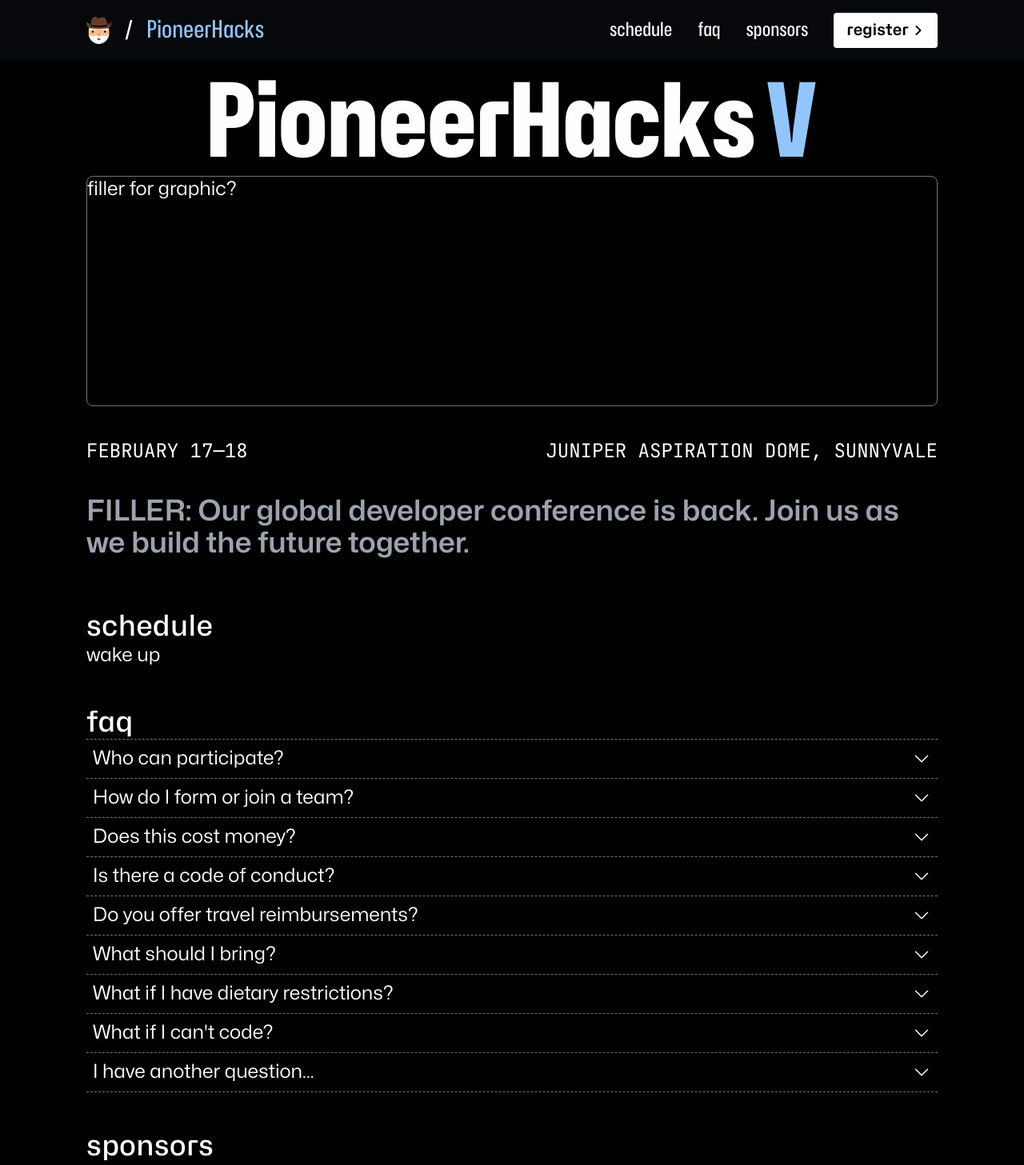
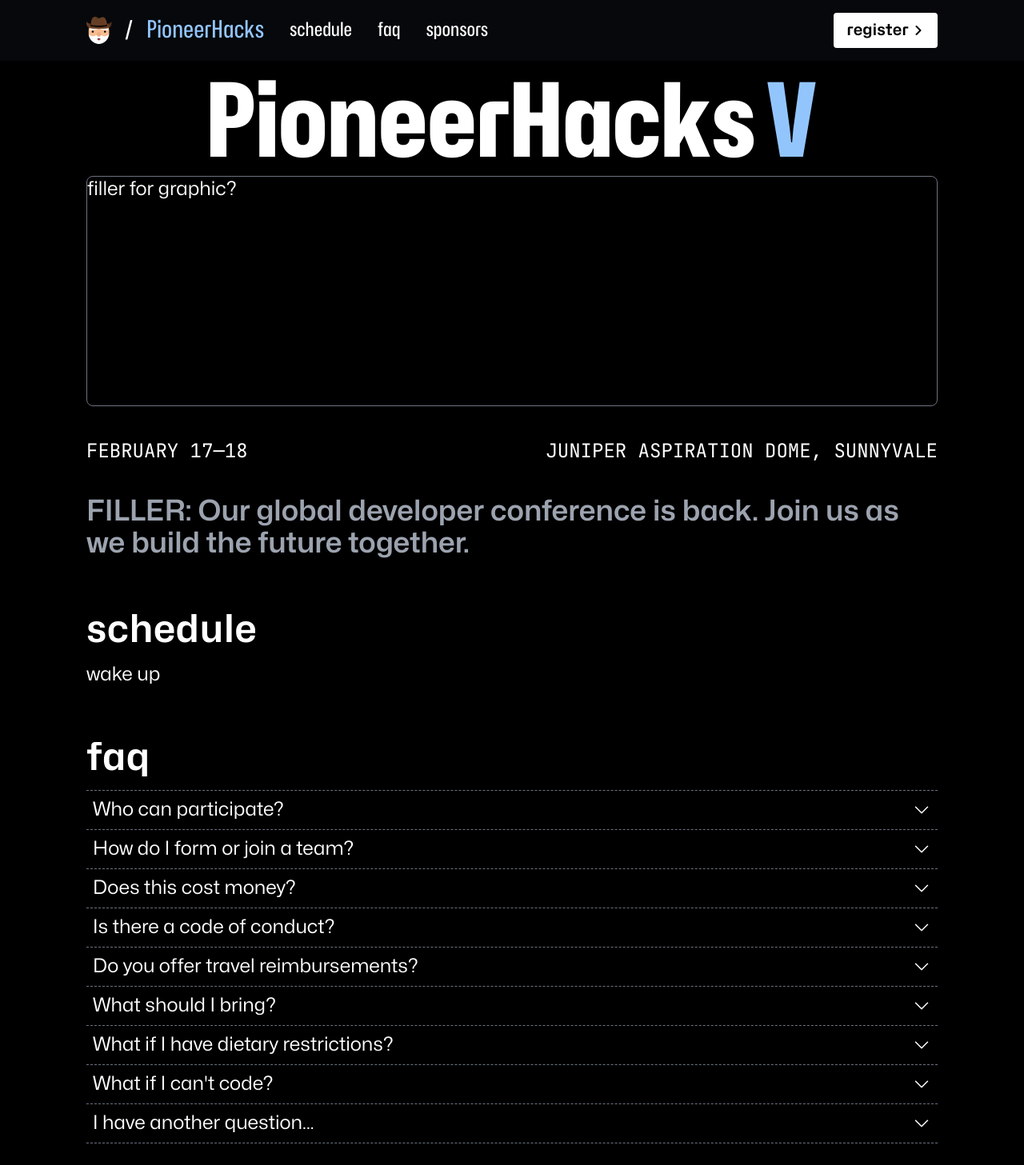
Before and after one commit to tinovationchs/pioneerhacks-website, a SvelteKit app: page / in a window 1280 px wide. Shown: the top 1457 px of the page at 80% size. Built offline with nearby package versions, Linux system fonts and the light colour scheme.

Commit message:
organize things

```diff
--- a/src/app.css
+++ b/src/app.css
@@ -22,7 +22,7 @@
 
 @layer base {
   html {
-    @apply scroll-pt-20 scroll-smooth bg-[#010101] text-[#fffefe] md:scroll-pt-24;
+    @apply scroll-pt-20 scroll-smooth bg-black text-white md:scroll-pt-24;
   }
 }
 
--- a/src/lib/components/Navbar.svelte
+++ b/src/lib/components/Navbar.svelte
@@ -2,18 +2,22 @@
   class="sticky top-0 mb-4 flex w-full flex-row justify-center bg-gray-800 bg-opacity-20 py-4 backdrop-blur-md">
   <div
     class="font-condensed flex w-full max-w-[70rem] flex-row items-center justify-between gap-4 px-7 font-header font-medium">
-    <div class="flex flex-row gap-4 text-2xl sm:gap-8 md:text-3xl">
-      <a href="/" class="flex flex-row items-center gap-4">
+    <div class="flex flex-row gap-4 sm:gap-8">
+      <a href="/" class="flex flex-row items-center gap-4 text-2xl md:text-3xl">
         <img src="/pioneerhead.png" alt="pioneer head" class="w-8" />
         <span>/</span>
         <span class="text-blue-300">PioneerHacks</span>
       </a>
+
+      <div class="flex flex-row items-center gap-8 text-2xl">
+        <a href="#schedule" class="scroll-smooth">schedule</a>
+        <a href="#faq">faq</a>
+        <a href="#sponsors">sponsors</a>
+      </div>
     </div>
 
-    <div class="flex flex-row items-center gap-8 text-2xl">
-      <a href="#schedule" class="scroll-smooth">schedule</a>
-      <a href="#faq">faq</a>
-      <a href="#sponsors">sponsors</a>
+
+
       <a
         href="#register"
         class="font-stretch-normal group relative flex flex-row items-center gap-1 rounded bg-white px-4 py-1 font-header text-lg font-semibold text-black md:py-2 md:text-xl">
@@ -42,6 +46,6 @@
             d="M13.5 4.5L21 12m0 0l-7.5 7.5M21 12H3" />
         </svg>
       </a>
-    </div>
+
   </div>
 </nav>
--- /dev/null
+++ b/src/lib/components/Section.svelte
@@ -0,0 +1,11 @@
+<script lang="ts">
+  export let id: string;
+  export let name: string;
+</script>
+
+
+<div {id}>
+  <h2 class="text font-header text-5xl font-semibold pb-4">{name}</h2>
+
+  <slot/>
+</div>
--- a/src/routes/+page.svelte
+++ b/src/routes/+page.svelte
@@ -1,29 +1,27 @@
 <script lang="ts">
   import FaqSection from "$lib/components/FaqSection.svelte";
   import Header from "$lib/components/Header.svelte";
+  import Section from "$lib/components/Section.svelte";
 </script>
 
 <Header />
 
-<div class="mb-16 text-4xl font-semibold text-gray-400">
-  FILLER: Our global developer conference is back. Join us as we build the future together.
-</div>
+<main class="flex flex-col gap-12 md:gap-16">
 
-<main class="flex flex-col gap-12">
-  <div id="schedule">
-    <h2 class="text font-header text-4xl font-medium">schedule</h2>
-
-    <p>wake up</p>
+  <div class="text-4xl font-semibold text-gray-400">
+    FILLER: Our global developer conference is back. Join us as we build the future together.
   </div>
 
-  <div id="faq">
-    <h2 class="text font-header text-4xl font-medium">faq</h2>
+  <Section id="schedule" name="schedule">
+    <p>wake up</p>
+  </Section>
+
+  <Section id="faq" name="faq">
     <FaqSection />
-  </div>
+  </Section>
 
-  <div id="sponsors">
-    <h2 class="text font-header text-4xl font-medium">sponsors</h2>
+  <Section id="sponsors" name="sponsors">
+    <p>juniper echo3D</p>
+  </Section>
 
-    <p>juniper echo3D</p>
-  </div>
 </main>
```
